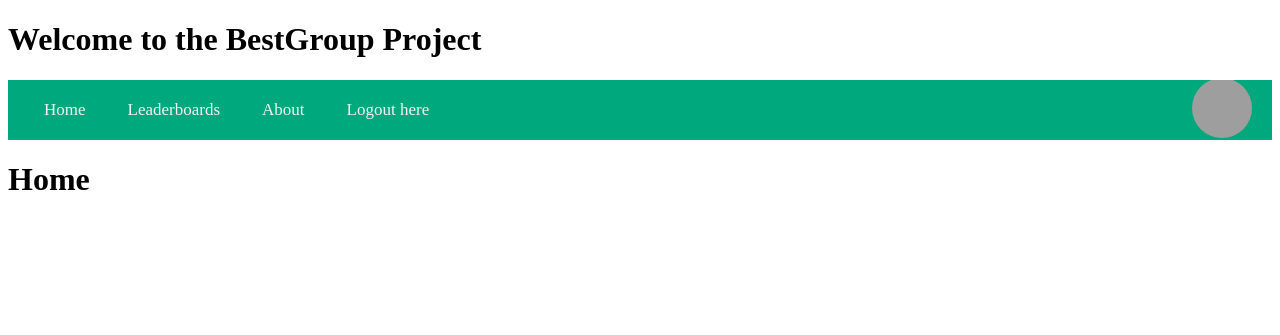
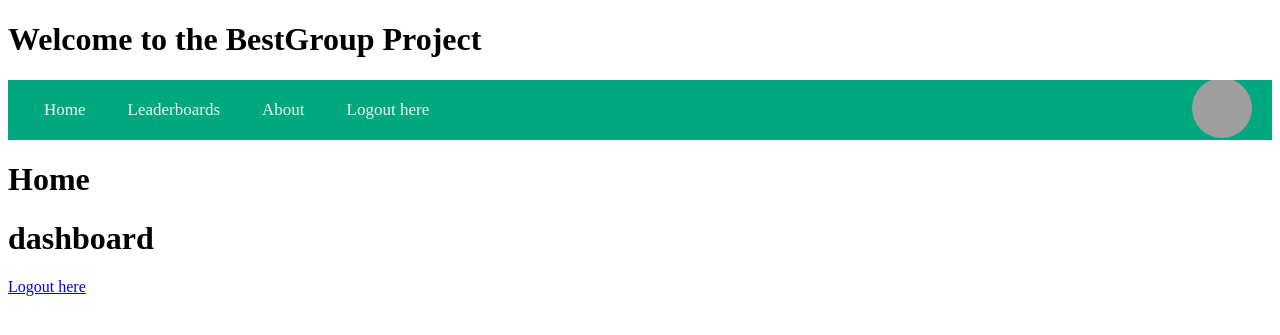
Before and after one commit to regebrot/bestGroupProject2, a Django app: template groupProjectParent/templates/home.html in a window 1280 px wide. Shown: the top 335 px of the page. Run offline with Django 5.2, Linux system fonts and the light colour scheme; the template is opened without the code that fills it, so the values that code supplies are empty; grey boxes are pictures that could not be loaded.

Commit message:
Update home.html
Now includes a dashboard

```diff
--- a/groupProjectParent/templates/home.html
+++ b/groupProjectParent/templates/home.html
@@ -1,5 +1,5 @@
 {% extends 'base.html' %}
-
+{% load static %}
 {% block title %}Home{% endblock %}
 
 {% block content %}
@@ -7,4 +7,5 @@
 <h1>
     Home
 </h1>
+{% include "dashboard.html" %}
 {% endblock %}
```
